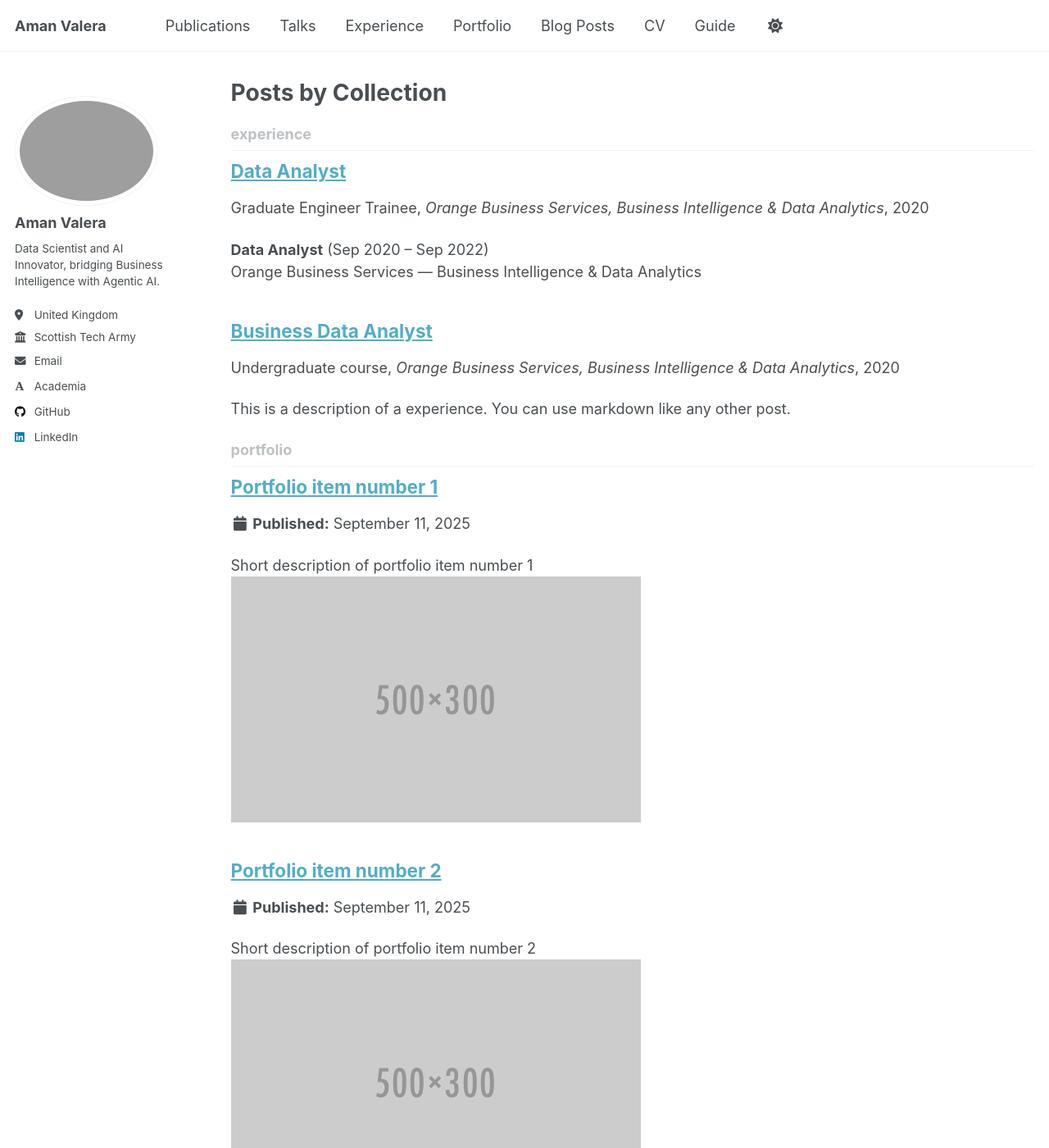
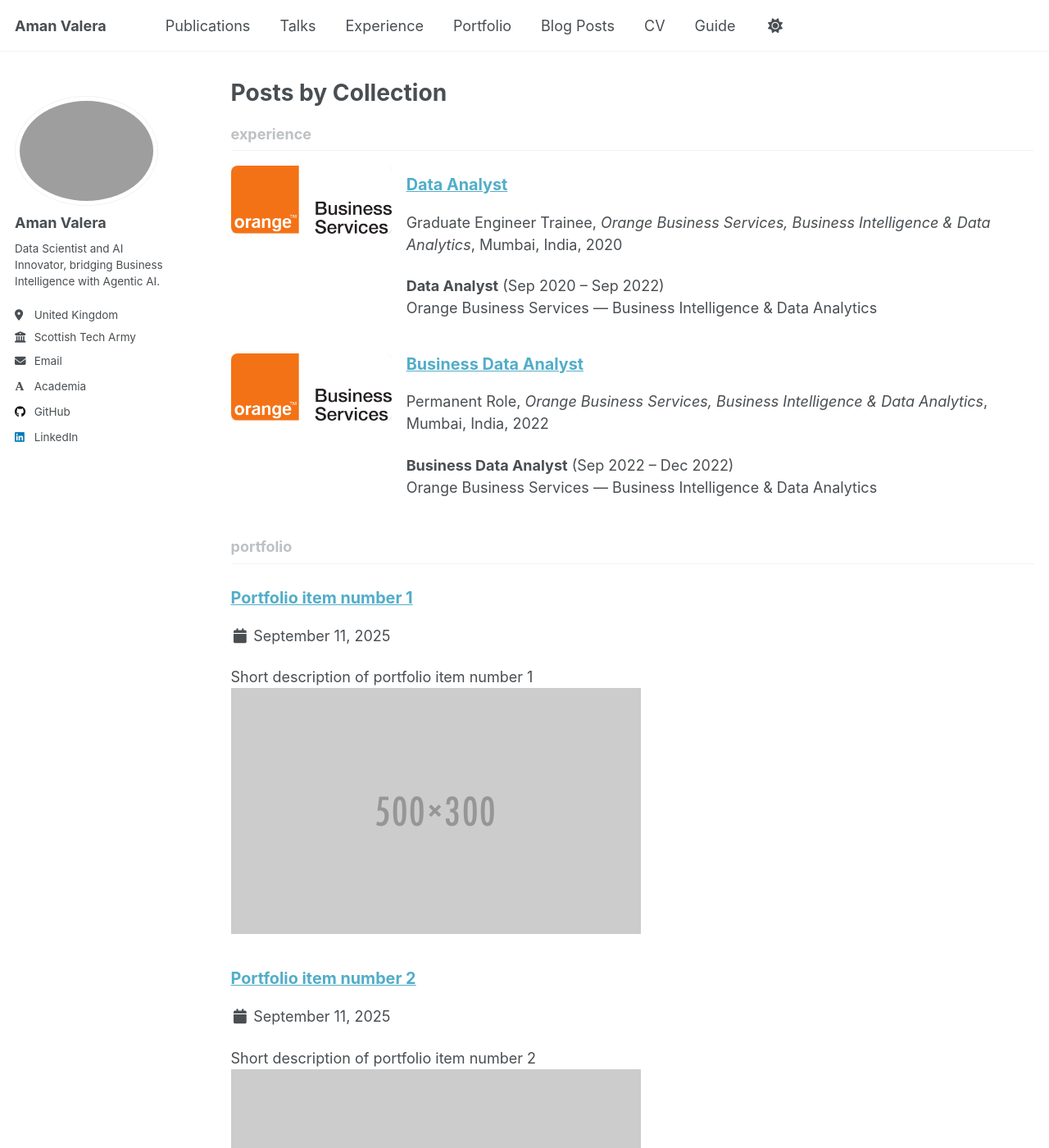
Before and after one commit to amanvalera/amanvalera.github.io, a Jekyll site: the page built from _pages/collection-archive.html, in a window 1280 px wide and 1400 px high. Shown: the whole window at 82% size. Built offline with Jekyll 4.4.1, drawn with Linux system fonts in a browser that asks for light colours; some web fonts are replaced; a script that is not in the unit is left out; some of the changed text lies outside the part shown.

Commit message:
Css experience

```diff
--- a/_experience/2022-business-data-analyst.md
+++ b/_experience/2022-business-data-analyst.md
@@ -1,20 +1,20 @@
 ---
 title: "Business Data Analyst"
 collection: experience
-type: "Undergraduate course"
+type: "Permanent Role"
 permalink: /experience/2022-business-data-analyst
 venue: "Orange Business Services, Business Intelligence & Data Analytics"
-date: 2020-09-01
+date: 2022-09-01
 location: "Mumbai, India"
+header:
+  teaser: "orange-business-logo.png"   # place this logo in /images/
 ---
 
-This is a description of a experience. You can use markdown like any other post.
+**Business Data Analyst** (Sep 2022 – Dec 2022)
+Orange Business Services — Business Intelligence & Data Analytics
 
-Heading 1
-======
+- Automated end-to-end **ETL pipelines** using SQL Server Integration Services (SSIS) to process OLAP cubes, SharePoint, and Excel data into SQL Server, applying business rules and metrics.
+- Performed customer usage pattern analysis with SQL + Python, identifying pricing trends and providing insights to improve revenue streams.
+- Built **DirectQuery-enabled Power BI dashboards** integrated with SQL Server pipelines, enabling hiring managers to simulate workforce scenarios in real time.
 
-Heading 2
-======
-
-Heading 3
-======
+**Technologies used:** SQL Server, SSIS, Power BI, Python, Excel
--- a/_includes/archive-single.html
+++ b/_includes/archive-single.html
@@ -14,71 +14,117 @@
 
 <div class="{{ include.type | default: "list" }}__item">
   <article class="archive__item" itemscope itemtype="http://schema.org/CreativeWork">
-    {% if include.type == "grid" and teaser %}
+
+    <div class="archive__item-flex">
+
+      <!-- Logo / Teaser -->
+      {% if teaser %}
         <div class="archive__item-teaser">
+          <a href="{{ base_path }}{{ post.url }}" rel="permalink">
             <img src=
               {% if teaser contains "://" %}
                 "{{ teaser }}"
               {% else %}
                 "{{ teaser | prepend: "/images/" | prepend: base_path }}"
               {% endif %}
-          alt="">
+              alt="{{ title }}">
+          </a>
         </div>
       {% endif %}
 
+      <!-- Meta -->
+      <div class="archive__item-meta">
         <h2 class="archive__item-title" itemprop="headline">
           {% if post.link %}
-        <a href="{{ post.link }}">{{ title }}</a> <a href="{{ base_path }}{{ post.url }}" rel="permalink"><i class="fa fa-link" aria-hidden="true" title="permalink"></i><span class="sr-only">Permalink</span></a>
+            <a href="{{ post.link }}">{{ title }}</a>
+            <a href="{{ base_path }}{{ post.url }}" rel="permalink">
+              <i class="fa fa-link" aria-hidden="true" title="permalink"></i>
+              <span class="sr-only">Permalink</span>
+            </a>
           {% else %}
             <a href="{{ base_path }}{{ post.url }}" rel="permalink">{{ title }}</a>
           {% endif %}
         </h2>
 
-    {% if post.read_time %}
-      <p class="page__meta"><i class="fa fa-clock" aria-hidden="true"></i> {% include read-time.html %}</p>
+        {% if post.collection == 'experience' %}
+          <p>{{ post.type }}, <i>{{ post.venue }}</i>, {{ post.location }}, {{ post.date | date: "%Y" }}</p>
+        {% elsif post.collection == 'publications' %}
+          <p>Published in <i>{{ post.venue }}</i>, {{ post.date | date: "%Y" }}</p>
+        {% elsif post.date %}
+          <p class="page__date">
+            <i class="fa fa-fw fa-calendar" aria-hidden="true"></i>
+            {{ post.date | date: "%B %d, %Y" }}
+          </p>
         {% endif %}
 
-        {% if post.collection == 'experience' %}
-          <p> {{ post.type }}, <i>{{ post.venue }}</i>, {{ post.date | default: "1900-01-01" | date: "%Y" }} </p>
-        {% elsif post.collection == 'publications' %}
-          <p>Published in <i>{{ post.venue }}</i>, {{ post.date | default: "1900-01-01" | date: "%Y" }} </p>
-        {% elsif post.date %}
-         <p class="page__date"><strong><i class="fa fa-fw fa-calendar" aria-hidden="true"></i> {{ site.data.ui-text[site.locale].date_label | default: "Published:" }}</strong> <time datetime="{{ post.date | default: "1900-01-01" | date_to_xmlschema }}">{{ post.date | default: "1900-01-01" | date: "%B %d, %Y" }}</time></p>
+        {% if post.excerpt %}
+          <p class="archive__item-excerpt archive__item-description">{{ post.excerpt | markdownify }}</p>
         {% endif %}
-
-    {% if post.excerpt and site.read_more != 'enabled' %}
-    <p class="archive__item-excerpt" itemprop="description">{{ post.excerpt | markdownify }}</p>
-    {% elsif post.excerpt and site.read_more == 'enabled' %}
-    <p class="archive__item-excerpt" itemprop="description"><p>{{ post.excerpt | markdownify | remove: '<p>' | remove: '</p>' }}<strong><a href="{{ base_path }}{{ post.url }}" rel="permalink"> Read more</a></strong></p></p>
-    {% endif %}
-
-    {% if post.citation and post.paperurl and post.slidesurl and post.bibtexurl %}
-      <p>Recommended citation: {{ post.citation }}<br /><a href="{{ post.paperurl }}">Download Paper</a> | <a href="{{ post.slidesurl }}">Download Slides</a> | <a href="{{ post.bibtexurl }}">Download Bibtex</a></p>
-    {% elsif post.citation and post.paperurl and post.slidesurl %}
-      <p>Recommended citation: {{ post.citation }}<br /><a href="{{ post.paperurl }}">Download Paper</a> | <a href="{{ post.slidesurl }}">Download Slides</a></p>
-    {% elsif post.citation and post.paperurl and post.bibtexurl %}
-      <p>Recommended citation: {{ post.citation }}<br /><a href="{{ post.paperurl }}">Download Paper</a> | <a href="{{ post.bibtexurl }}">Download Bibtex</a></p>
-    {% elsif post.citation and post.paperurl %}
-      <p>Recommended citation: {{ post.citation }}<br /><a href="{{ post.paperurl }}">Download Paper</a></p>
-    {% elsif post.citation and post.slidesurl and post.bibtexurl %}
-      <p>Recommended citation: {{ post.citation }}<br /><a href="{{ post.slidesurl }}">Download Slides</a> | <a href="{{ post.bibtexurl}}">Download Bibtex</a></p>
-    {% elsif post.citation and post.slidesurl %}
-      <p>Recommended citation: {{ post.citation }}<br /><a href="{{ post.slidesurl }}">Download Slides</a></p>
-    {% elsif post.citation and post.bibtexurl %}
-      <p>Recommended citation: {{ post.citation }}<br /><a href="{{ post.bibtexurl }}">Download Bibtex</a></p>
-    {% elsif post.citation %}
-      <p>Recommended citation: {{ post.citation }}</p>
-    {% elsif post.paperurl and post.bibtexurl %}
-      <p><a href=" {{ post.paperurl }} ">Download Paper</a> | <a href="{{ post.bibtexurl }}">Download Bibtex</a></p>
-    {% elsif post.paperurl %}
-      <p><a href=" {{ post.paperurl }} ">Download Paper</a></p>
-    {% elsif post.slidesurl and post.bibtexurl %}
-      <p><a href="{{ post.slidesurl }}">Download Slides</a> | <a href="{{ post.bibtexurl }}">Download Bibtex</a></p>
-    {% elsif post.slidesurl %}
-      <p><a href="{{ post.slidesurl }}">Download Slides</a></p>
-    {% elsif post.bibtexurl %}
-      <p><a href="{{ post.bibtexurl }}">Download Bibtex</a></p>
-    {% endif %}
+      </div>
+    </div>
 
   </article>
 </div>
+
+<style>
+/* Flex layout */
+.archive__item-flex {
+  display: flex;
+  align-items: flex-start;
+  gap: 1rem;
+  margin: 1rem 0;
+}
+
+/* Logo/Teaser */
+.archive__item-teaser {
+  flex: 0 0 20%;
+}
+.archive__item-teaser img {
+  width: 100%;
+  height: auto;
+  border-radius: 8px;
+  box-shadow: 0 4px 12px rgba(0,0,0,0.15);
+  display: block;
+  transition: transform 0.3s ease;
+}
+.archive__item-teaser img:hover {
+  transform: scale(1.05);
+}
+
+/* Meta */
+.archive__item-meta {
+  flex: 1;
+}
+.archive__item-title {
+  margin: 0 0 0.4rem 0;
+  font-size: 1.1rem;
+  line-height: 1.4;
+}
+
+/* Description */
+.archive__item-description {
+  margin-top: 0.5rem;
+}
+
+/* Mobile */
+@media (max-width: 768px) {
+  .archive__item-flex {
+    flex-wrap: wrap;
+  }
+  .archive__item-teaser {
+    flex: 0 0 100%;
+    max-width: 100%;
+  }
+  .archive__item-meta {
+    flex: 0 0 100%;
+    max-width: 100%;
+  }
+  .archive__item-title {
+    font-size: 1rem;
+  }
+  .archive__item-description {
+    flex-basis: 100%;
+    max-width: 100%;
+  }
+}
+</style>
```
Lines whose indentation alone changed are shown as unchanged.
